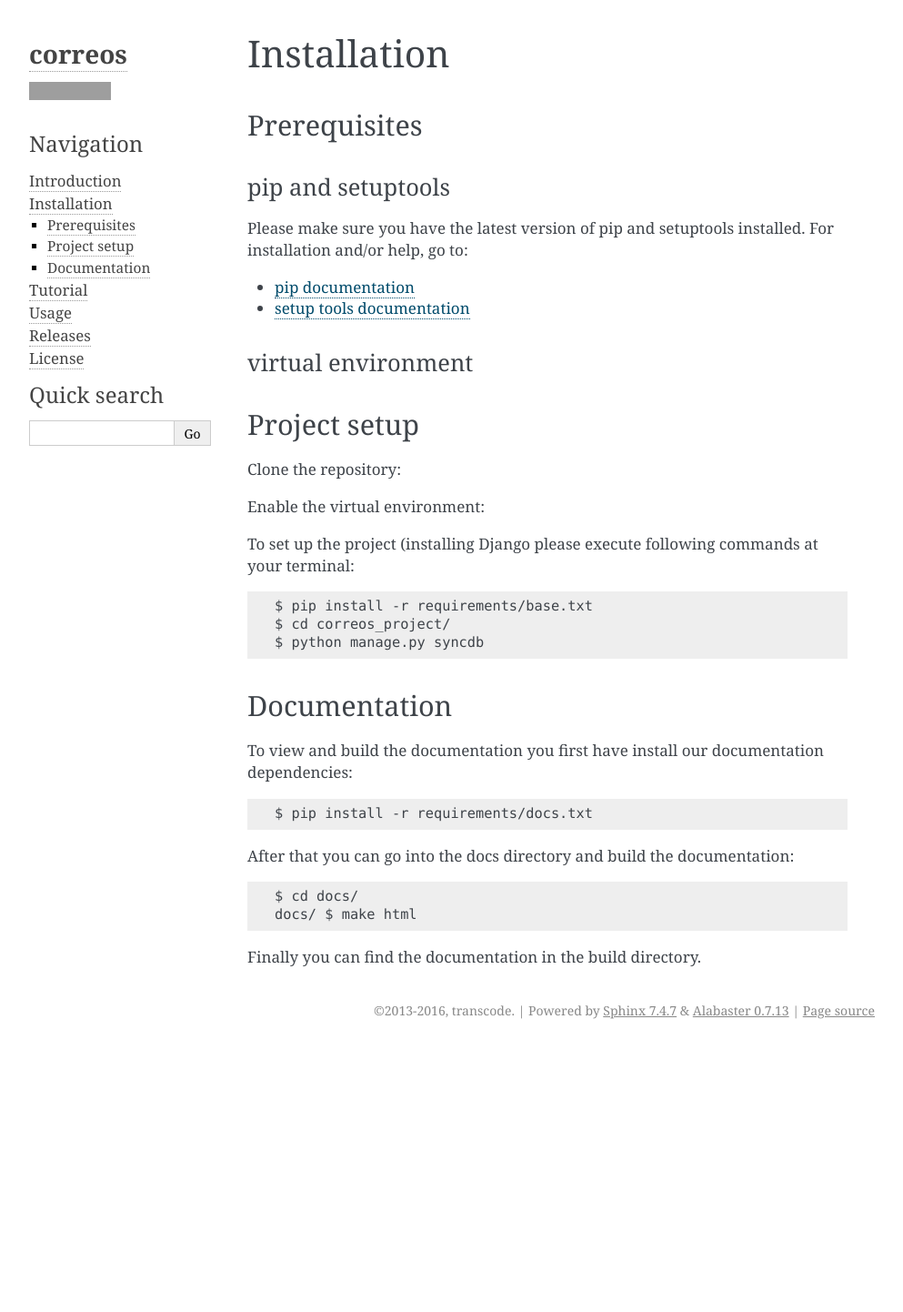
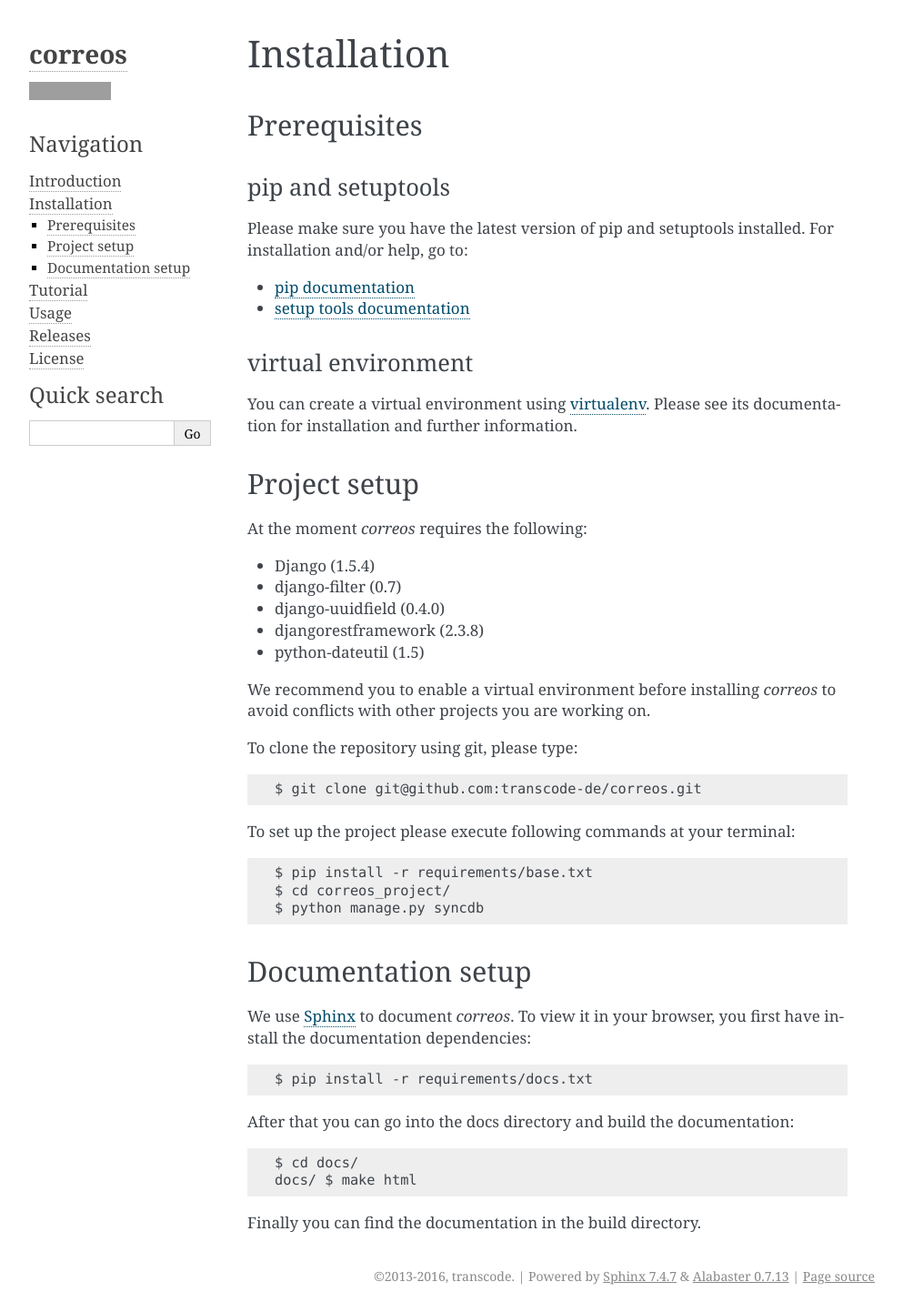
Before and after one commit to transcode-de/correos, a Sphinx documentation site: the page built from docs/source/installation.rst, in a window 1280 px wide. Shown: the whole page at 91% size, without its empty margins (148-1141 px from the left). Built offline with Sphinx 7.4.7, drawn with Linux system fonts in a browser that asks for light colours; before the commit the page ends 1150 px from its top, so only the background shows below that; grey boxes are pictures that could not be loaded.

Commit message:
docs: Added content to paragraphs

```diff
--- a/docs/source/installation.rst
+++ b/docs/source/installation.rst
@@ -19,27 +19,41 @@ For installation and/or help, go to:
 virtual environment
 -------------------
 
+You can create a virtual environment using
+`virtualenv <https://virtualenv.pypa.io/en/latest/index.html>`_.
+Please see its documentation for installation and further information.
+
 
 Project setup
 =============
 
-Clone the repository:
+At the moment *correos* requires the following:
 
+* Django (1.5.4)
+* django-filter (0.7)
+* django-uuidfield (0.4.0)
+* djangorestframework (2.3.8)
+* python-dateutil (1.5)
 
-Enable the virtual environment:
+We recommend you to enable a virtual environment before installing *correos* to
+avoid conflicts with other projects you are working on.
 
+To clone the repository using git, please type::
 
-To set up the project (installing Django please execute following commands at your terminal::
+    $ git clone git@github.com:transcode-de/correos.git
+
+To set up the project please execute following commands at your terminal::
 
     $ pip install -r requirements/base.txt
     $ cd correos_project/
     $ python manage.py syncdb
 
 
-Documentation
-=============
+Documentation setup
+===================
 
-To view and build the documentation you first have install our documentation
+We use `Sphinx <http://www.sphinx-doc.org/en/stable/>`_ to document *correos*.
+To view it in your browser, you first have install the documentation
 dependencies::
 
     $ pip install -r requirements/docs.txt
```
